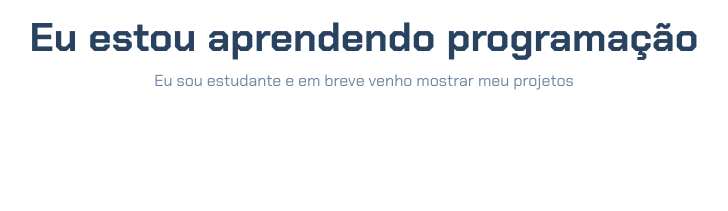
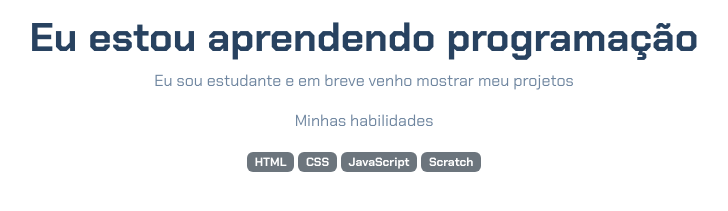
Before and after one commit to AlvaroPascale/portfolio, a plain HTML site: page index.html in a window 1280 px wide. Shown: the part 183-394 px from the top of the page, without its empty margins (276-1004 px from the left). Drawn offline with nearby package versions, Linux system fonts and the light colour scheme.

Commit message:
Update index.html

```diff
--- a/index.html
+++ b/index.html
@@ -17,6 +17,12 @@
         <p class="lead">Eu sou Alvaro</p>
         <h1>Eu estou aprendendo programação</h1>
         <p>Eu sou estudante e em breve venho mostrar meu projetos</p
+        <p>Minhas habilidades</p>
+        <div>
+            <p class="badge bg-secondary">HTML</p>
+            <p class="badge bg-secondary">CSS</p>
+            <p class="badge bg-secondary">JavaScript</p>
+            <p class="badge bg-secondary">Scratch</p>
         <div>
         </div>
     </header>
```
